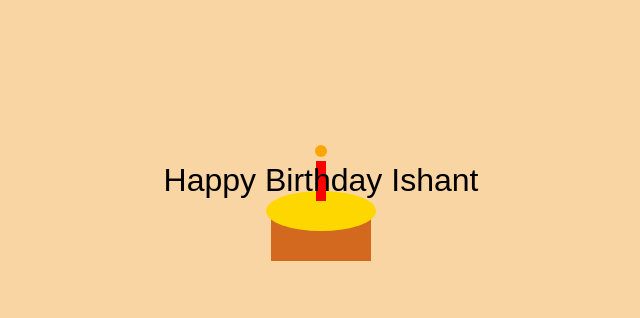
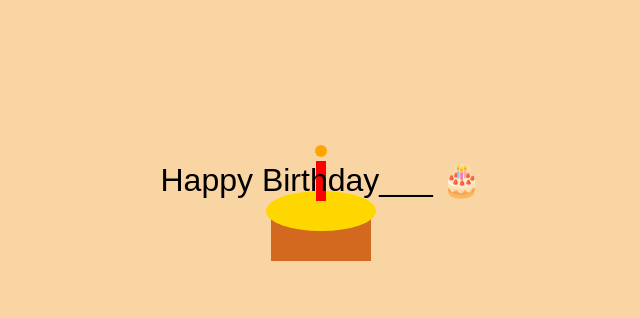
Before and after one commit to Swastik2399/demorun, a plain HTML site: page index.html in a window 1280 px wide. Shown: the part 220-538 px from the top of the page, without its empty margins (319-959 px from the left). Drawn offline with Linux system fonts and the light colour scheme.

Commit message:
index.html

```diff
--- a/index.html
+++ b/index.html
@@ -21,7 +21,7 @@
             <path id="slice" d="M 100 100 L 130 100 L 115 140 Z" fill="#8B4513" opacity="0"/>
         </svg>
     </div>
-    <div id="message" class="hidden">Happy Birthday Ishant</div>
+    <div id="message" class="hidden">Happy Birthday___ 🎂</div>
     <div class="balloons" id="balloons"></div>
     <script src="script.js"></script>
 </body>
```
